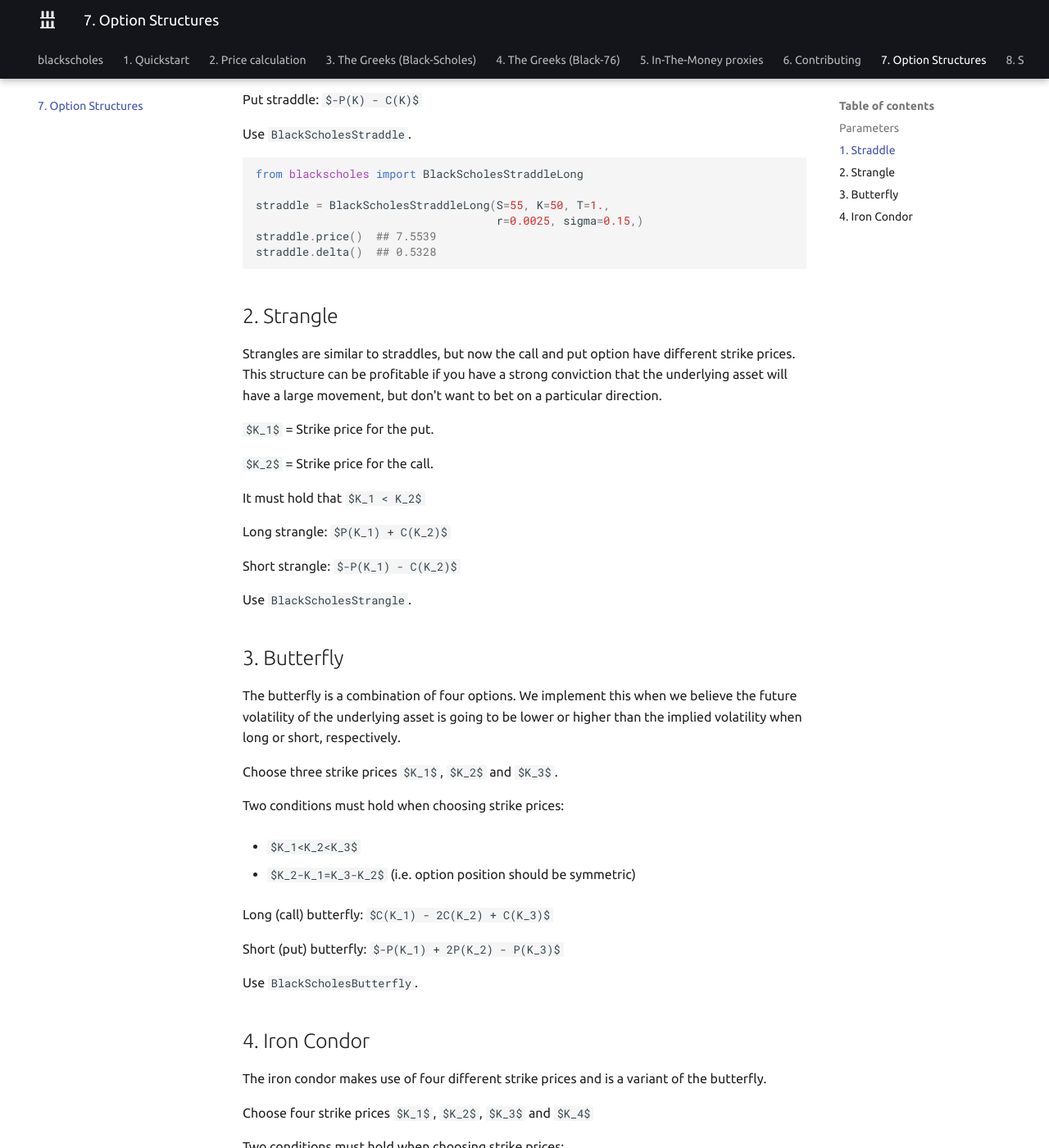
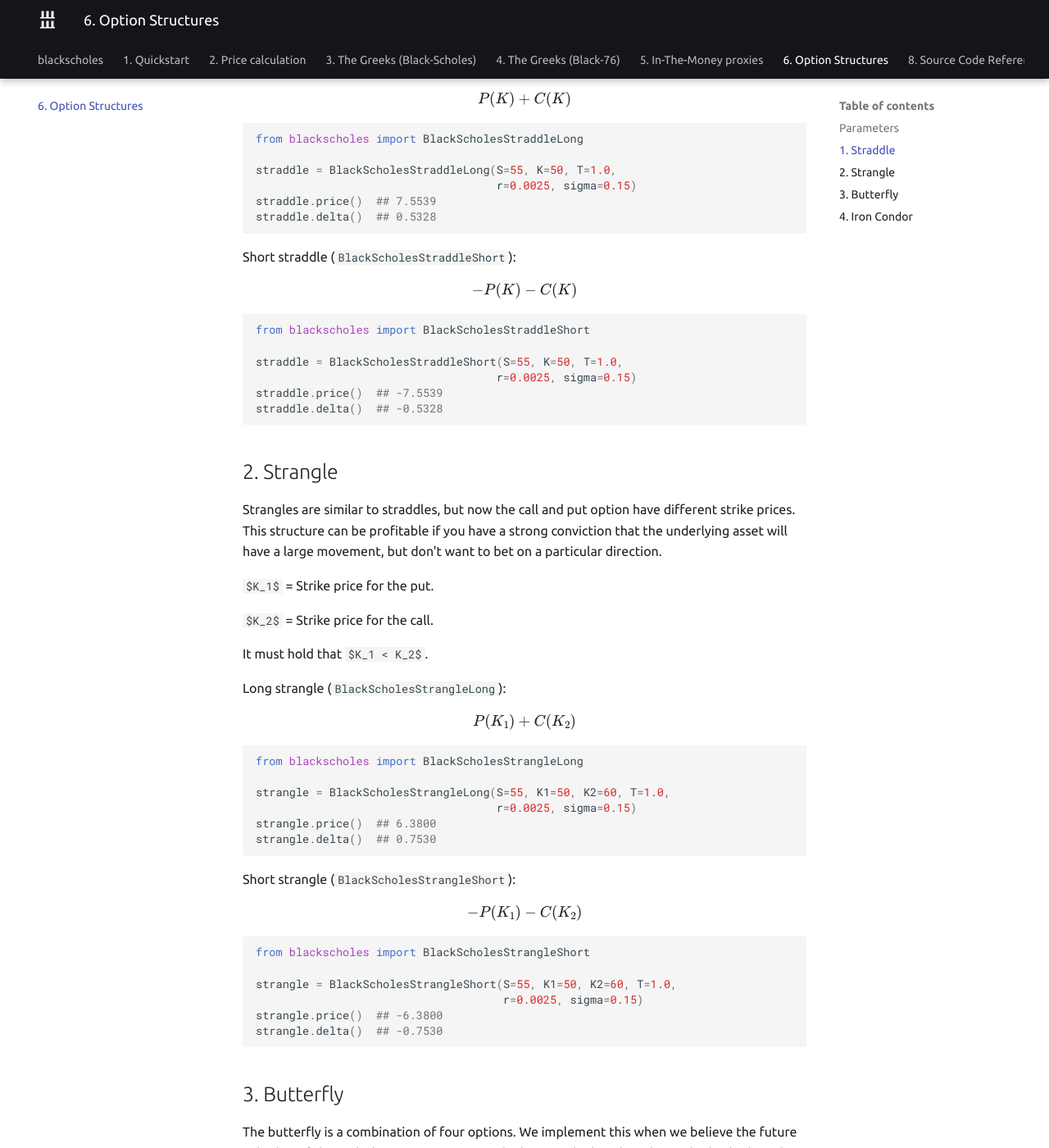
Before and after one commit to CarloLepelaars/blackscholes, an MkDocs documentation site: the page built from docs/6.option_structures.md, in a window 1280 px wide and 1400 px high, scrolled down 913 px. Shown: the whole window at 82% size. Built offline with MkDocs 1.6.1 and Material for MkDocs 9.7.7, drawn with Linux system fonts in a browser that asks for light colours; formulas are drawn with MathJax 3; some of the changed text lies outside the part shown.

Commit message:
Documentation WIP

````diff
--- a/docs/7.option_structures.md
+++ b/docs/6.option_structures.md
@@ -1,4 +1,4 @@
-# 7. Option Structures
+# 6. Option Structures
 
 <script src="//yihui.org/js/math-code.js" defer></script>
 <!-- Just one possible MathJax CDN below. You may use others. -->
@@ -37,19 +37,30 @@ Straddles are built a call and put option with the same strike price `$K$`
 and the same expiration date. If applied correctly this allows you to profit
 from volatility regardless of the direction of the underlying asset.
 
-Long straddle: `$P(K) + C(K)$`
+Long straddle (`BlackScholesStraddleLong`):
 
-Put straddle: `$-P(K) - C(K)$`
-
-Use `BlackScholesStraddle`.
+$$P(K) + C(K)$$
 
 ```python
 from blackscholes import BlackScholesStraddleLong
 
-straddle = BlackScholesStraddleLong(S=55, K=50, T=1.,
-                                    r=0.0025, sigma=0.15,)
+straddle = BlackScholesStraddleLong(S=55, K=50, T=1.0,
+                                    r=0.0025, sigma=0.15)
 straddle.price()  ## 7.5539
 straddle.delta()  ## 0.5328
+```
+
+Short straddle (`BlackScholesStraddleShort`):
+
+$$-P(K) - C(K)$$
+
+```python
+from blackscholes import BlackScholesStraddleShort
+
+straddle = BlackScholesStraddleShort(S=55, K=50, T=1.0,
+                                    r=0.0025, sigma=0.15)
+straddle.price()  ## -7.5539
+straddle.delta()  ## -0.5328
 ```
 
 ## 2. Strangle <a name="strangle"></a>
@@ -64,13 +75,34 @@ but don't want to bet on a particular direction.
 
 `$K_2$` = Strike price for the call.
 
-It must hold that `$K_1 < K_2$`
+It must hold that `$K_1 < K_2$`.
 
-Long strangle: `$P(K_1) + C(K_2)$`
+Long strangle (`BlackScholesStrangleLong`):
 
-Short strangle: `$-P(K_1) - C(K_2)$`
+$$P(K_1) + C(K_2)$$
 
-Use `BlackScholesStrangle`.
+```python
+from blackscholes import BlackScholesStrangleLong
+
+strangle = BlackScholesStrangleLong(S=55, K1=50, K2=60, T=1.0,
+                                    r=0.0025, sigma=0.15)
+strangle.price()  ## 6.3800
+strangle.delta()  ## 0.7530
+```
+
+Short strangle (`BlackScholesStrangleShort`):
+
+$$-P(K_1) - C(K_2)$$
+
+```python
+from blackscholes import BlackScholesStrangleShort
+
+strangle = BlackScholesStrangleShort(S=55, K1=50, K2=60, T=1.0,
+                                     r=0.0025, sigma=0.15)
+strangle.price()  ## -6.3800
+strangle.delta()  ## -0.7530
+```
+
 
 ## 3. Butterfly <a name="butterfly"></a>
 
@@ -87,11 +119,14 @@ Two conditions must hold when choosing strike prices:
 
 - `$K_2-K_1=K_3-K_2$` (i.e. option position should be symmetric)
 
-Long (call) butterfly: `$C(K_1) - 2C(K_2) + C(K_3)$`
+Long (call) butterfly (`BlackScholesButterflyLong`):
 
-Short (put) butterfly: `$-P(K_1) + 2P(K_2) - P(K_3)$`
+$$C(K_1) - 2C(K_2) + C(K_3)$$
 
-Use `BlackScholesButterfly`.
+Short (put) butterfly (`BlackScholesButterflyShort`):
+
+$$-P(K_1) + 2P(K_2) - P(K_3)$$
+
 
 ## 4. Iron Condor <a name="condor"></a>
 
@@ -106,9 +141,10 @@ Two conditions must hold when choosing strike prices:
 
 - `$K_4-K_3=K_2-K_1$` (i.e. option position should be symmetric)
 
-Long iron condor: `$P(K_1) - P(K_2) - C(K_3) + C(K_4)$`
+Long iron condor (`BlackScholesIronCondorLong`):
 
-Short iron condor: `$-P(K_1) + P(K_2) + C(K_3) - C(K_4)$`
+$$P(K_1) - P(K_2) - C(K_3) + C(K_4)$$
 
+Short iron condor (`BlackScholesIronCondorShort`):
 
-Use `BlackScholesIronCondor`.
+$$-P(K_1) + P(K_2) + C(K_3) - C(K_4)$$
````
Also changed, not shown: docs/8.references.md (+42 -7 lines), docs/contributing.md (renamed from docs/6.contributing.md, +1 -1 lines), .github/README.MD, 4 other files.
